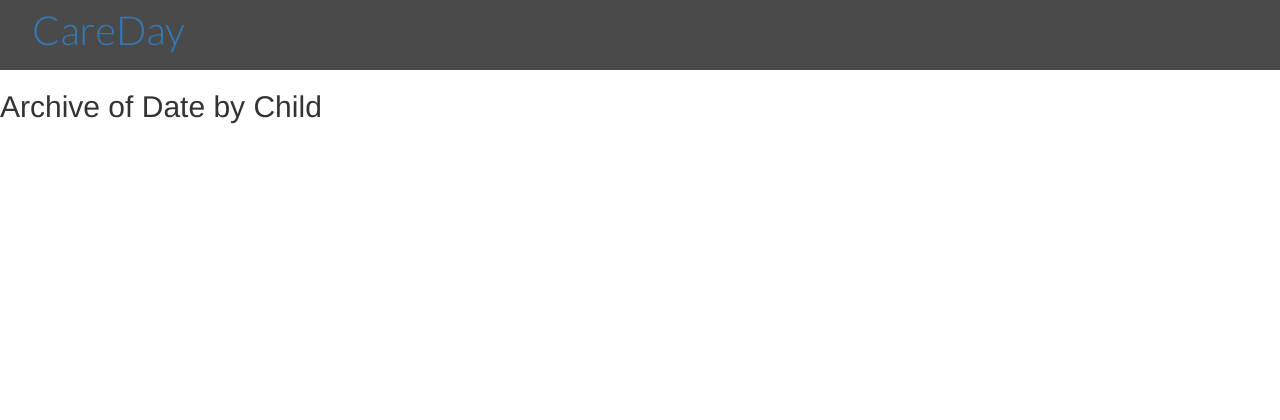
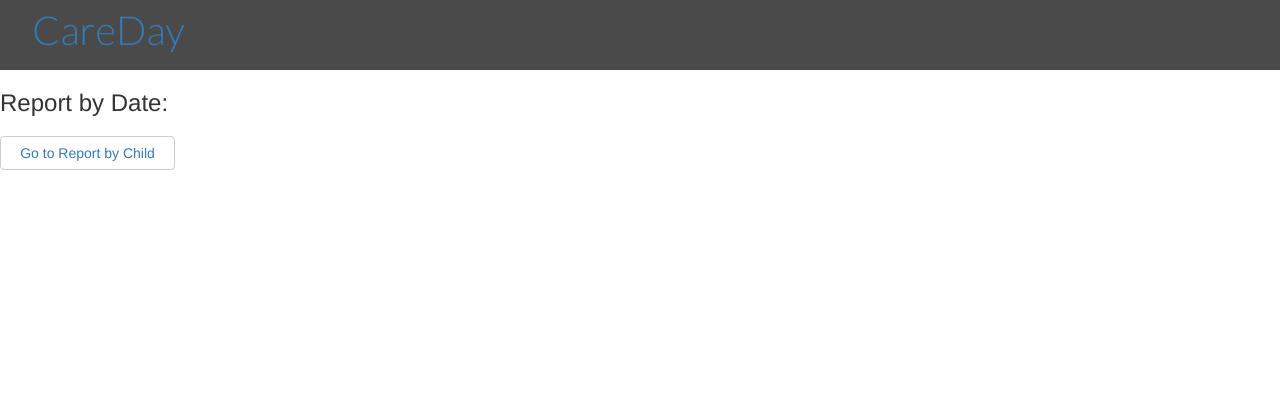
Before and after one commit to rryanburton/CareDay-RB, a Django app: page /archive/child in a window 1280 px wide. Shown: the top 420 px of the page. Run offline with Django 3.2, Linux system fonts and the light colour scheme; data that the repository does not hold is empty; some libraries are stand-ins or nearby versions.

Commit message:
archive buttons work between Child and Date views

```diff
--- a/careapp/templates/careapp/archive_child.html
+++ b/careapp/templates/careapp/archive_child.html
@@ -5,24 +5,22 @@
 {% bootstrap_css %}
 
 
+  <h3>Report by Date:</h3>
+
+  <button class="btn btn-default" style="margin-top: 10px;width: 175px;"><a href="{% url "archive-list-date" %}">Go to Report by Child</a></button>
 
 
-    <h2>Archive of Date by Child</h2>
-    <div class="row"><ul>
-{% for dailyreport in object_list %}
-
+  <div class="row"><ul>
+    {% for dailyreport in object_list %}
 
   <div id="archive-date">
      <li> <a href="./dailyreport/update/{{ dailyreport.id }}">{{ dailyreport.date }}
-{#       <!--   <input type="image" src="{% static '' %}{{  child.image }}" name="image" width="170" height="170"> -->#}
-      </a> {{ dailyreport.child.first_name }}
-  </li>
+         </a> {{ dailyreport.child.first_name }}
+    </li>
   </div>
 
  {% endfor %}
-  </ul>  </div>
-
-
-
+                  </ul>
+  </div>
 
 {% endblock %}
--- a/careapp/templates/careapp/archive_date.html
+++ b/careapp/templates/careapp/archive_date.html
@@ -5,9 +5,10 @@
 {% bootstrap_css %}
 
 
+  <h3>Report by Child:</h3>
 
+  <button class="btn btn-default" style="margin-top: 10px;width: 175px;"><a href="{% url "archive-list-child" %}">Go to Report by Date</a></button>
 
-    <h2>Archive of Child by Date</h2>
     <div class="row"><ul>
 {% for dailyreport in object_list %}
 
```
